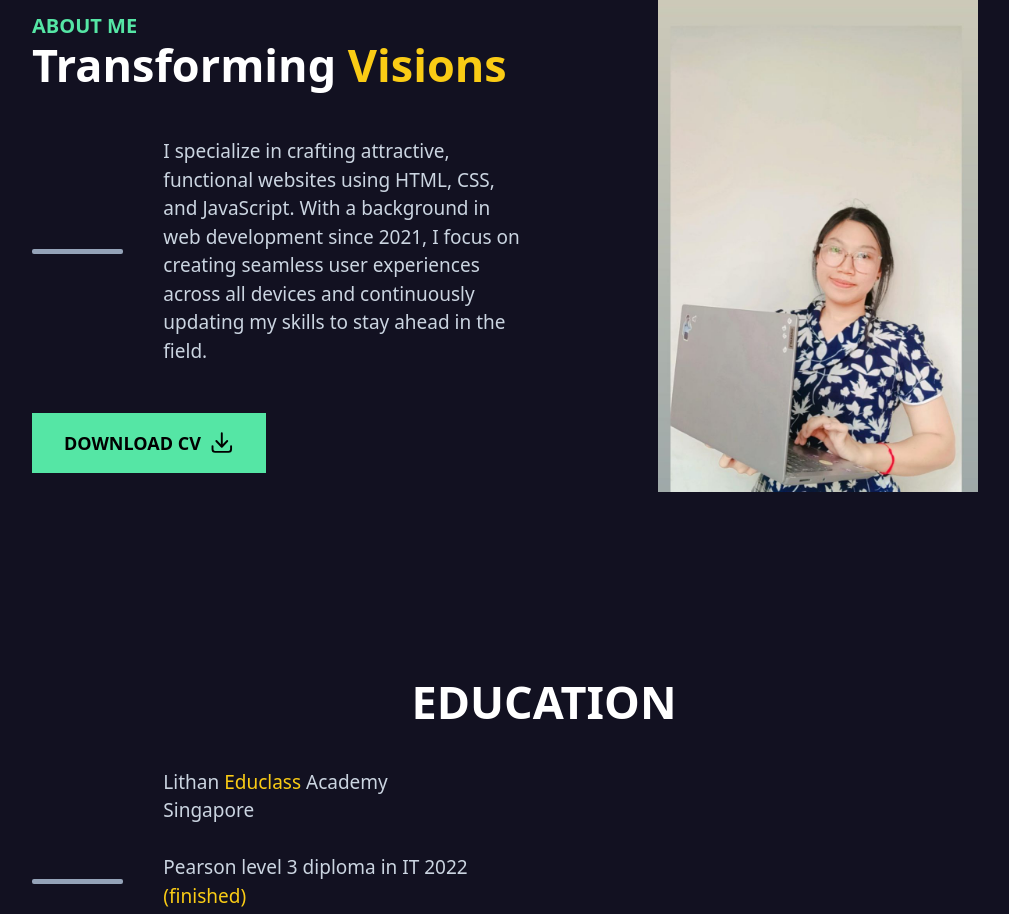
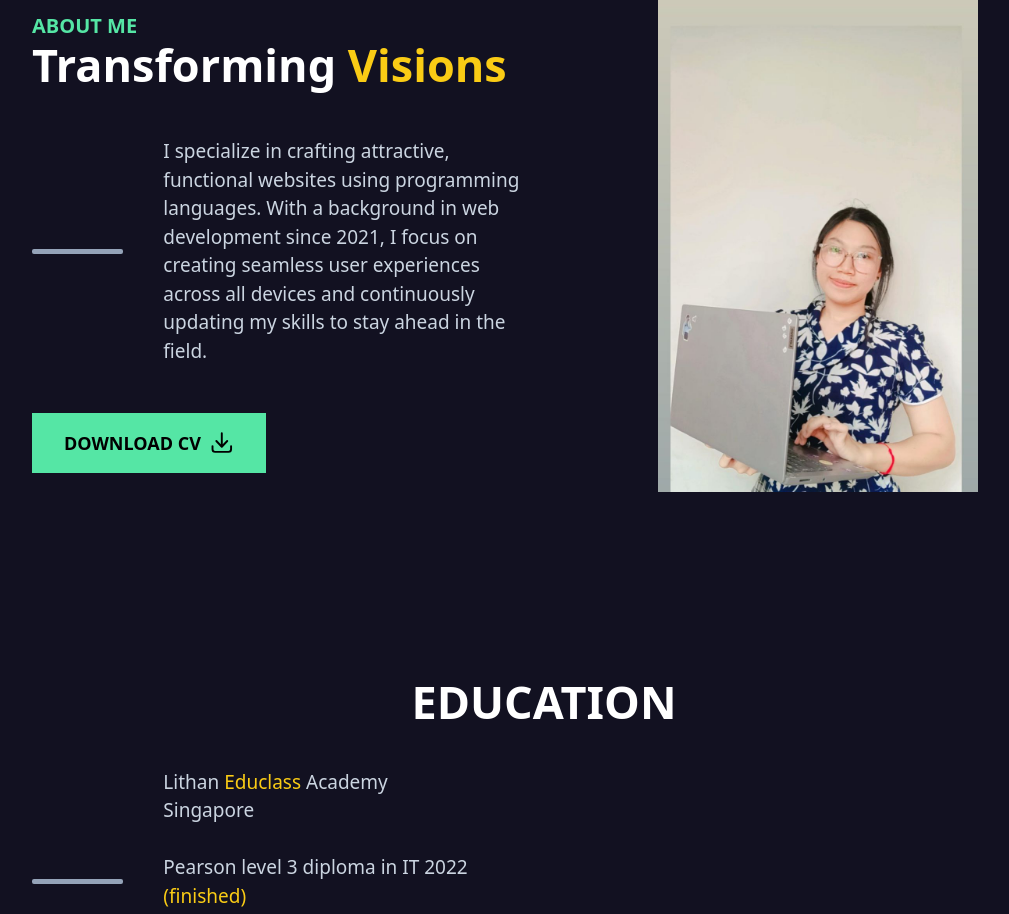
Before and after one commit to NannKhaingShweYeeLin/my-portfolio, a Next.js app: page / in a window 1280 px wide. Shown: the part 920-1834 px from the top of the page, without its empty margins (96-1105 px from the left). Built offline with nearby package versions, Linux system fonts and the light colour scheme; a web font is replaced by a local one.

Commit message:
Update About.tsx

```diff
--- a/Components/About.tsx
+++ b/Components/About.tsx
@@ -18,7 +18,7 @@ const About = () => {
             <span className="w-[100px] hidden md:block h-[5px] bg-slate-400 rounded-sm"></span>
             <p className="text-[19px] text-slate-300 w-[80%]">
               {" "}
-              I specialize in crafting attractive, functional websites using HTML, CSS, and JavaScript. With a background in web development since 2021,
+              I specialize in crafting attractive, functional websites using programming languages. With a background in web development since 2021,
                I focus on creating seamless user experiences across all devices and continuously updating my skills to stay ahead in the field.
             </p>
           </div>
```
